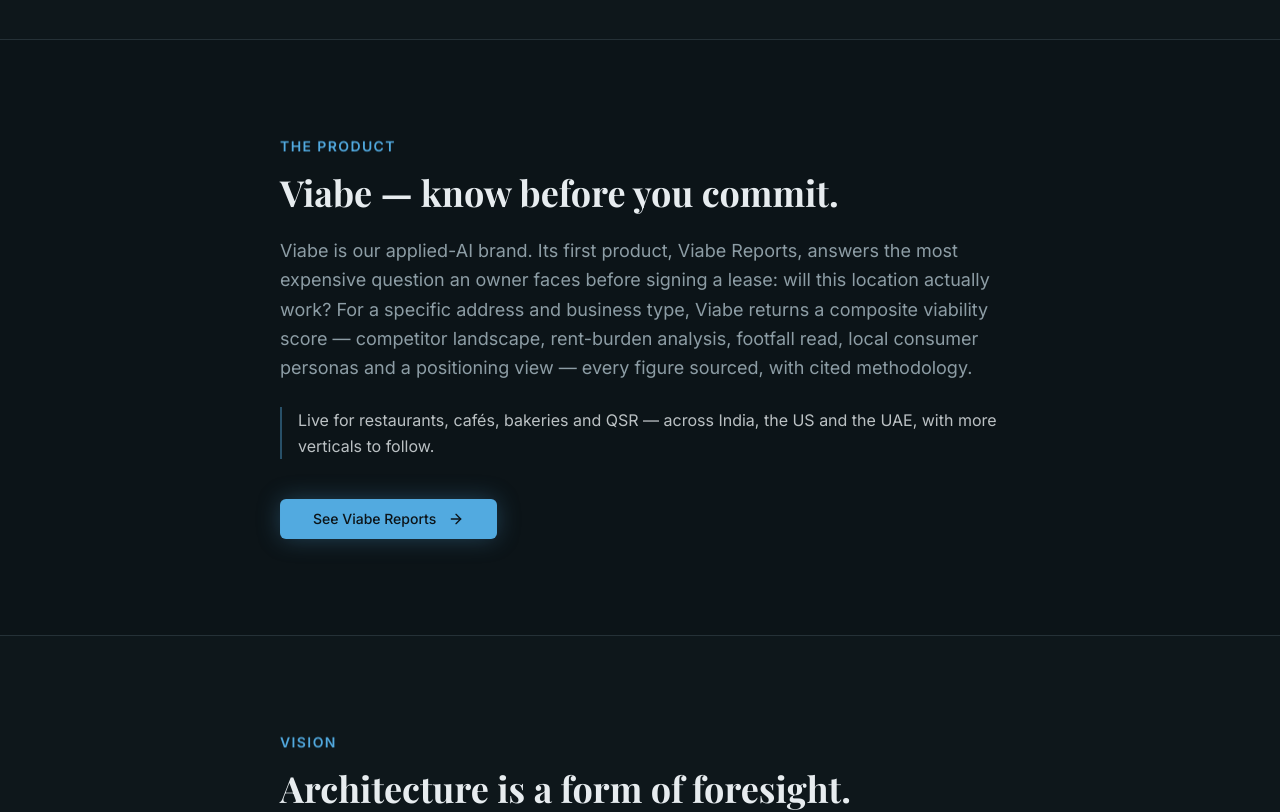
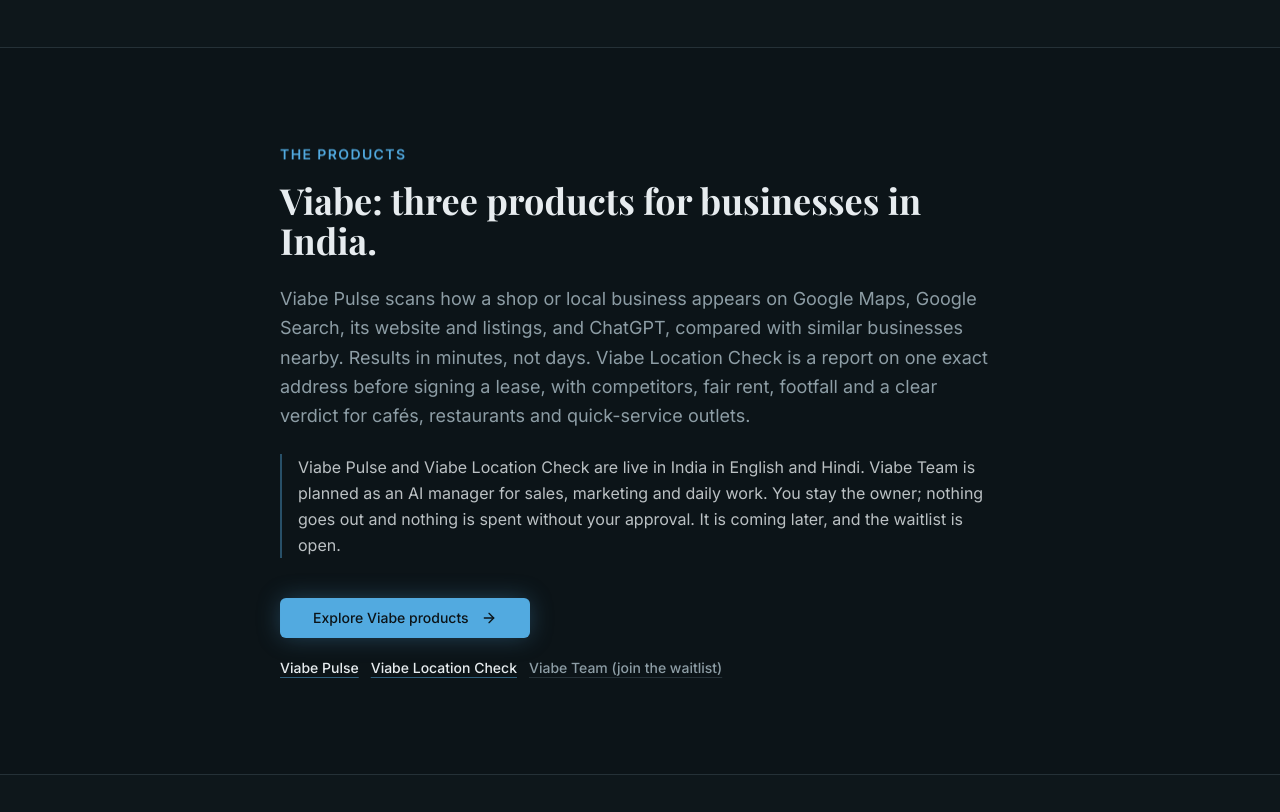
Before and after one commit to rkecom-in/fazalk.com, a Next.js app: page / in a window 1280 px wide. Shown: the part 1240-2052 px from the top of the page. Built offline with nearby package versions, Linux system fonts and the light colour scheme; no server answers; a web font is replaced by a local one.

Commit message:
feat: align founder page with Viabe products

```diff
--- a/components/layout/ViabeSection.tsx
+++ b/components/layout/ViabeSection.tsx
@@ -3,6 +3,9 @@
 import { useGlobalUX } from "@/components/providers/GlobalUXProvider";
 
 const VIABE_URL = "https://viabe.ai";
+const VIABE_PULSE_URL = "https://viabe.ai/in/pulse";
+const VIABE_LOCATION_CHECK_URL = "https://viabe.ai/in/location-check";
+const VIABE_TEAM_WAITLIST_URL = "https://viabe.ai/in#team";
 
 const ViabeSection = () => {
   const { t } = useGlobalUX();
@@ -27,6 +30,17 @@
             <ArrowRight className="ms-1 rtl:rotate-180" />
           </a>
         </Button>
+        <div className="mt-5 flex flex-col gap-3 sm:flex-row sm:flex-wrap">
+          <a href={VIABE_PULSE_URL} target="_blank" rel="noopener noreferrer" className="text-sm font-medium text-foreground underline decoration-gold/50 underline-offset-4 hover:text-gold">
+            Viabe Pulse
+          </a>
+          <a href={VIABE_LOCATION_CHECK_URL} target="_blank" rel="noopener noreferrer" className="text-sm font-medium text-foreground underline decoration-gold/50 underline-offset-4 hover:text-gold">
+            Viabe Location Check
+          </a>
+          <a href={VIABE_TEAM_WAITLIST_URL} target="_blank" rel="noopener noreferrer" className="text-sm font-medium text-muted-foreground underline decoration-border underline-offset-4 hover:text-gold">
+            Viabe Team (join the waitlist)
+          </a>
+        </div>
       </div>
     </section>
   );
--- a/components/seo/HomeSeo.tsx
+++ b/components/seo/HomeSeo.tsx
@@ -4,8 +4,8 @@
 
 const TITLE = 'Fazal Khan — CEO of RKeCom Services | Building Viabe'
 const DESCRIPTION =
-  'Fazal Khan is the CEO of RKeCom Services, a Mumbai-based applied-AI company building Viabe — AI-powered business intelligence for small businesses. Former CTO of GlobalLinker.'
-const OG_ALT = 'Fazal Khan — CEO of RKeCom Services, building Viabe'
+  'Fazal Khan is the CEO of RKeCom Services, a Mumbai-based applied-AI company building Viabe, with Viabe Pulse and Viabe Location Check live in India and Viabe Team coming later.'
+const OG_ALT = 'Fazal Khan — CEO of RKeCom Services, building Viabe products'
 
 const LINKEDIN = 'https://www.linkedin.com/in/fazalk1980'
 const VIABE = 'https://viabe.ai'
@@ -14,7 +14,7 @@
 // Canonical, cross-domain @ids. These MUST match the graph declared on
 // rkecom.in and viabe.ai byte-for-byte so Google resolves rkecom.in +
 // viabe.ai + fazalk.com to a single set of entities (0006). Page objects
-// (#website / #profilepage / #viabe-reports) stay fazalk.com-scoped.
+// (#website / #profilepage) stay fazalk.com-scoped; live products use viabe.ai IDs.
 const ORG_ID = `${RKECOM}/#org`
 const FAZAL_ID = `${RKECOM}/#fazal-khan`
 const LUBNA_ID = `${RKECOM}/#lubna-khan`
@@ -48,7 +48,7 @@
         name: 'RKeCom Services',
         legalName: 'RKeCom Services (OPC) Private Limited',
         description:
-          'Mumbai-based applied-AI company building affordable, enterprise-grade business intelligence for small businesses, one product at a time — starting with its Viabe brand.',
+          'India-based applied-AI company building affordable, enterprise-grade business intelligence for small businesses through the Viabe brand.',
         url: RKECOM,
         foundingDate: '2020-08-23',
         logo: `${SITE_URL}/favicon.ico`,
@@ -97,20 +97,24 @@
         ],
       },
       {
-        '@type': 'Service',
-        '@id': `${SITE_URL}/#viabe-reports`,
-        name: 'Viabe Reports',
-        serviceType: 'AI-powered business location viability report',
-        description:
-          'A composite viability score for a specific address and business type — competitor landscape, rent-burden analysis, footfall read, local consumer personas and a positioning view, every figure sourced with cited methodology.',
-        url: VIABE,
+        '@type': 'Product',
+        '@id': 'https://viabe.ai/in/pulse#product',
+        name: 'Viabe Pulse',
+        description: 'A scan of how shops and local businesses appear online, compared with similar businesses nearby. For shops and local businesses in India.',
+        url: 'https://viabe.ai/in/pulse',
         brand: { '@id': VIABE_BRAND_ID },
-        provider: { '@id': ORG_ID },
-        areaServed: [
-          { '@type': 'Country', name: 'IN' },
-          { '@type': 'Country', name: 'US' },
-          { '@type': 'Country', name: 'AE' },
-        ],
+        manufacturer: { '@id': ORG_ID },
+        areaServed: { '@type': 'Country', name: 'India' },
+      },
+      {
+        '@type': 'Product',
+        '@id': 'https://viabe.ai/in/location-check#product',
+        name: 'Viabe Location Check',
+        description: 'A report on one exact address before signing a lease, covering competitors, fair rent, footfall and a clear verdict for cafés, restaurants and quick-service outlets in India.',
+        url: 'https://viabe.ai/in/location-check',
+        brand: { '@id': VIABE_BRAND_ID },
+        manufacturer: { '@id': ORG_ID },
+        areaServed: { '@type': 'Country', name: 'India' },
       },
       {
         '@type': 'Person',
@@ -121,7 +125,7 @@
         worksFor: { '@id': ORG_ID },
         alumniOf: { '@type': 'Organization', name: 'GlobalLinker' },
         description:
-          'CEO of RKeCom Services, building Viabe. Former CTO of GlobalLinker.',
+          'CEO of RKeCom Services, building Viabe products for small businesses in India. Former CTO of GlobalLinker.',
         knowsAbout: [
           'Applied AI',
           'Business intelligence',
--- a/lib/i18n/en.ts
+++ b/lib/i18n/en.ts
@@ -3,7 +3,7 @@
   meta: {
     title: "Fazal Khan — CEO of RKeCom Services | Building Viabe",
     description:
-      "Fazal Khan is the CEO of RKeCom Services, a Mumbai-based applied-AI company building Viabe — AI-powered business intelligence for small businesses. Former CTO of GlobalLinker.",
+      "Fazal Khan is the CEO of RKeCom Services, a Mumbai-based applied-AI company building Viabe, with Viabe Pulse and Viabe Location Check live in India and Viabe Team coming later.",
   },
   nav: {
     viabe: "Explore Viabe",
@@ -13,7 +13,7 @@
     headline1: "The decisions big companies make with data,",
     headline2: "small businesses still make on gut.",
     subheadline: "I'm building the AI that changes that.",
-    body: "I'm Fazal Khan, CEO of RKeCom Services — an applied-AI company putting enterprise-grade business intelligence within reach of the businesses that never had it. Our first product, Viabe, tells you whether a location will work before you sign the lease.",
+    body: "I'm Fazal Khan, CEO of RKeCom Services — an applied-AI company putting enterprise-grade business intelligence within reach of small businesses. Viabe is our brand, with three products: Viabe Pulse (a scan for shops and local businesses in India), Viabe Location Check (a report on one exact address before signing a lease), and Viabe Team (coming later; join the waitlist).",
     ctaPrimary: "Explore Viabe",
     ctaSecondary: "Connect on LinkedIn",
   },
@@ -23,12 +23,11 @@
     body: "Large firms don't guess. They model demand, test locations, read the competition and price against data. Small businesses — most of every economy — make the same high-stakes calls on instinct, because the tools were never built for them or priced for them. RKeCom exists to close that gap: affordable, AI-powered business intelligence, shipped one product at a time.",
   },
   viabe: {
-    badge: "The Product",
-    headline: "Viabe — know before you commit.",
-    body: "Viabe is our applied-AI brand. Its first product, Viabe Reports, answers the most expensive question an owner faces before signing a lease: will this location actually work? For a specific address and business type, Viabe returns a composite viability score — competitor landscape, rent-burden analysis, footfall read, local consumer personas and a positioning view — every figure sourced, with cited methodology.",
-    status:
-      "Live for restaurants, cafés, bakeries and QSR — across India, the US and the UAE, with more verticals to follow.",
-    cta: "See Viabe Reports",
+    badge: "The Products",
+    headline: "Viabe: three products for businesses in India.",
+    body: "Viabe Pulse scans how a shop or local business appears on Google Maps, Google Search, its website and listings, and ChatGPT, compared with similar businesses nearby. Results in minutes, not days. Viabe Location Check is a report on one exact address before signing a lease, with competitors, fair rent, footfall and a clear verdict for cafés, restaurants and quick-service outlets.",
+    status: "Viabe Pulse and Viabe Location Check are live in India in English and Hindi. Viabe Team is planned as an AI manager for sales, marketing and daily work. You stay the owner; nothing goes out and nothing is spent without your approval. It is coming later, and the waitlist is open.",
+    cta: "Explore Viabe products",
   },
   track: {
     badge: "Vision",
@@ -38,7 +37,7 @@
   company: {
     badge: "The Company",
     headline: "RKeCom Services",
-    body: "RKeCom Services (OPC) Private Limited is an applied-AI company, founded in 2020 and headquartered in Mumbai, India. It develops and ships AI-powered business-intelligence products one at a time — the first is its Viabe brand.",
+    body: "RKeCom Services (OPC) Private Limited is an applied-AI company, founded in 2020 and headquartered in Mumbai, India. Its Viabe brand has Viabe Pulse and Viabe Location Check live in India, with Viabe Team coming later and its waitlist open.",
     facts: [
       { label: "Legal name", value: "RKeCom Services (OPC) Private Limited" },
       { label: "CIN", value: "U52609MH2020OPC344309" },
```
Also changed, not shown: public/llms.txt.
